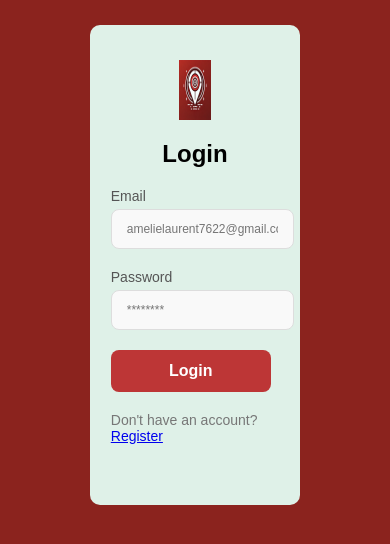
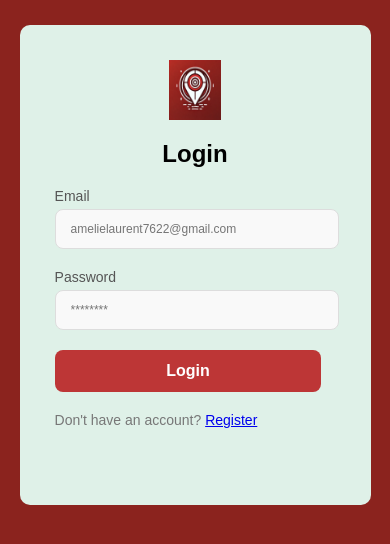
Before and after one commit to Zethuri/mobile-tracking, a PHP site: page /login.html in a window 390 px wide. Shown: the top 544 px of the page. Run offline with PHP 8.4, Linux system fonts and the light colour scheme.

Commit message:
changes made

```diff
--- a/style.css
+++ b/style.css
@@ -320,6 +320,11 @@ input {
     margin-top: 60px;
     margin-right: 30px;
   }
+
+  .loginHolder{
+    width: 100%;
+  }
+
 }
 @media (max-width: 460px) {
   .landingSection {
@@ -381,6 +386,10 @@ input {
     margin-right: 56px;
   }
 
+  .loginHolder{
+    width: 100%;
+  }
+
 }
 
 /* @media (width: 768px)
```
